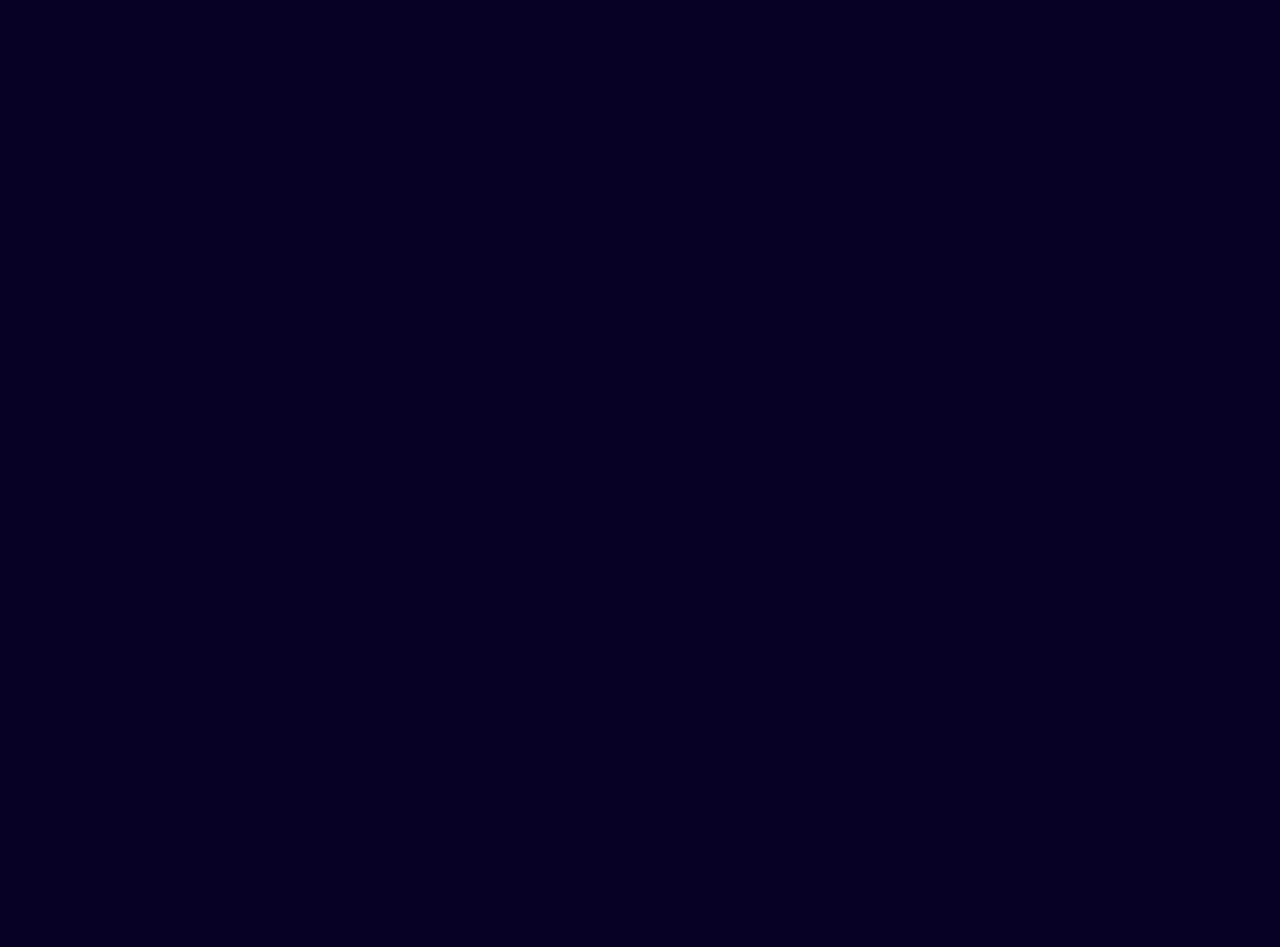
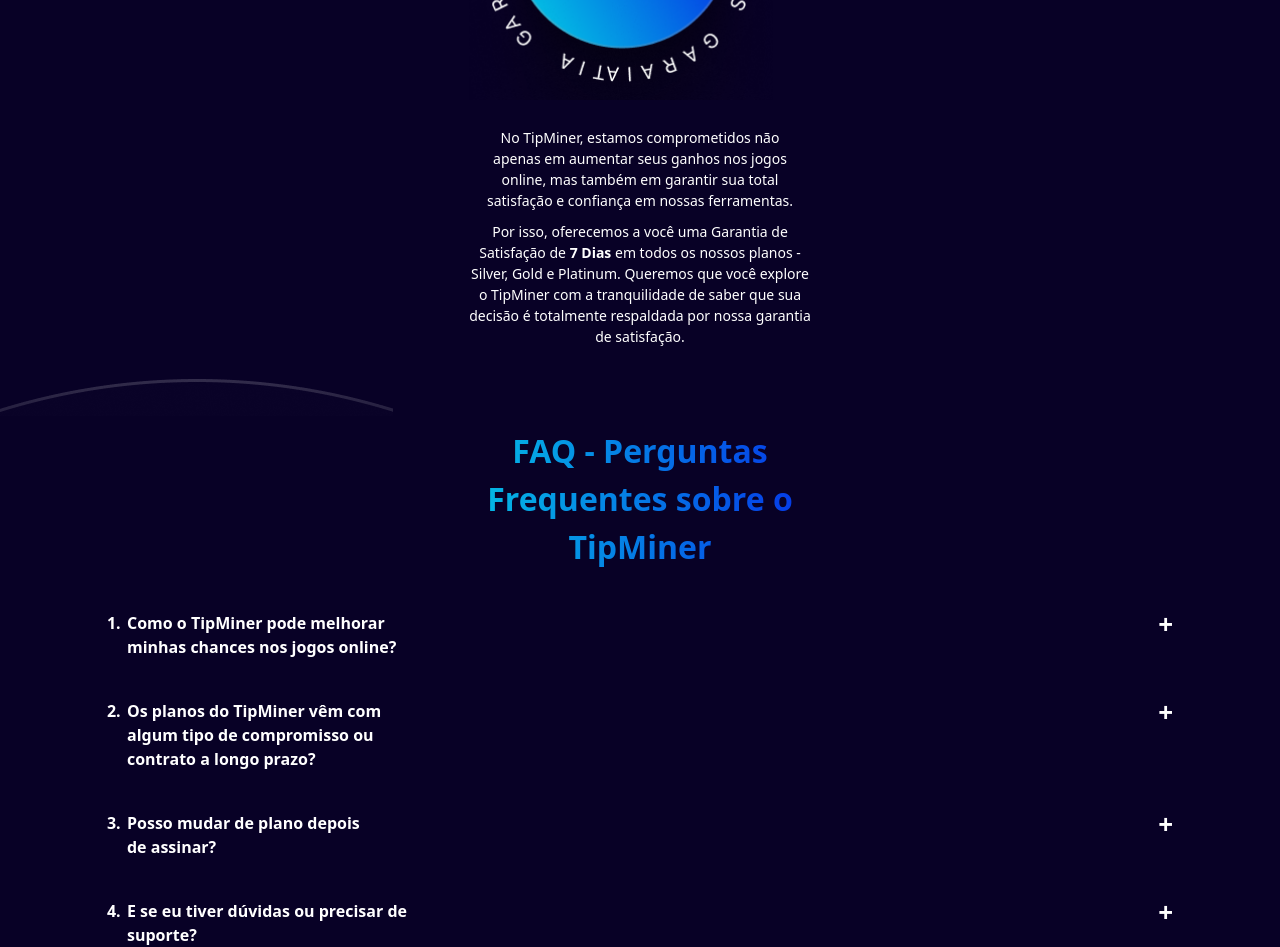
Before and after one commit to ImDevMota/lp-tip-miner, a React (Vite) app: page / in a window 1280 px wide. Shown: the part 8880-9827 px from the top of the page. Before the commit the page ends 8594 px from the top, so only its background shows below. Built offline with nearby package versions, Linux system fonts and the light colour scheme.

Commit message:
Finalizei a section seal e inicei a section questions

```diff
--- a/src/App.jsx
+++ b/src/App.jsx
@@ -4,6 +4,8 @@
 import Features from "./components/Features";
 import Differentials from "./components/Differentials";
 import Plans from "./components/Plans";
+import Seal from "./components/Seal";
+import Questions from "./components/Questions";
 
 function App() {
   return (
@@ -19,6 +21,10 @@
       <Differentials />
 
       <Plans />
+
+      <Seal />
+
+      <Questions />
     </>
   );
 }
--- /dev/null
+++ b/src/components/Questions.jsx
@@ -0,0 +1,102 @@
+import Elipse1Img from "../assets/elipse-1.png";
+
+function Questions() {
+  return (
+    <section className="flex justify-center items-center relative mt-[2rem]">
+      <div className="flex flex-col w-[85%] justify-center items-center">
+        <img src={Elipse1Img} alt="" className="absolute top-0 left-0" />
+
+        <h2 className="text-[32px] mt-[3rem] font-[700] text-center bg-gradient-to-r from-[#04B6E4] to-[#053DE7] bg-clip-text text-transparent">
+          FAQ - Perguntas <br />
+          Frequentes sobre o <br />
+          TipMiner
+        </h2>
+
+        <div className="flex flex-col w-[98%]">
+          <div className="flex flex-col mt-[2.5rem]">
+            <div className="flex flex-row justify-between">
+              <div className="flex flex-row">
+                <p className="text-white text-[16px] font-[600] mr-[0.4rem]">
+                  1.
+                </p>
+                <p className="text-white text-[16px] font-[600]">
+                  Como o TipMiner pode melhorar <br />
+                  minhas chances nos jogos online?
+                </p>
+              </div>
+
+              <button className="text-white leading-none text-[26px] font-bold flex items-start justify-start">
+                +
+              </button>
+            </div>
+
+            <div></div>
+          </div>
+
+          <div className="flex flex-col mt-[2.5rem]">
+            <div className="flex flex-row justify-between">
+              <div className="flex flex-row">
+                <p className="text-white text-[16px] font-[600] mr-[0.4rem]">
+                  2.
+                </p>
+                <p className="text-white text-[16px] font-[600]">
+                  Os planos do TipMiner vêm com <br />
+                  algum tipo de compromisso ou <br />
+                  contrato a longo prazo?
+                </p>
+              </div>
+
+              <button className="text-white leading-none text-[26px] font-bold flex items-start justify-start">
+                +
+              </button>
+            </div>
+
+            <div></div>
+          </div>
+
+          <div className="flex flex-col mt-[2.5rem]">
+            <div className="flex flex-row justify-between">
+              <div className="flex flex-row">
+                <p className="text-white text-[16px] font-[600] mr-[0.4rem]">
+                  3.
+                </p>
+                <p className="text-white text-[16px] font-[600]">
+                  Posso mudar de plano depois <br />
+                  de assinar?
+                </p>
+              </div>
+
+              <button className="text-white leading-none text-[26px] font-bold flex items-start justify-start">
+                +
+              </button>
+            </div>
+
+            <div></div>
+          </div>
+
+          <div className="flex flex-col mt-[2.5rem]">
+            <div className="flex flex-row justify-between">
+              <div className="flex flex-row">
+                <p className="text-white text-[16px] font-[600] mr-[0.4rem]">
+                  4.
+                </p>
+                <p className="text-white text-[16px] font-[600]">
+                  E se eu tiver dúvidas ou precisar de <br />
+                  suporte?
+                </p>
+              </div>
+
+              <button className="text-white leading-none text-[26px] font-bold flex items-start justify-start">
+                +
+              </button>
+            </div>
+
+            <div></div>
+          </div>
+        </div>
+      </div>
+    </section>
+  );
+}
+
+export default Questions;
--- a/src/components/Seal.jsx
+++ b/src/components/Seal.jsx
@@ -1,37 +1,27 @@
+import SeloImg from "../assets/selo.png";
+
 function Seal() {
   return (
-    <section>
-      <div>
-        <img src="" alt="" />
+    <section className="flex justify-center items-center mt-[5rem]">
+      <div className="flex flex-col w-[85%] justify-center items-center">
+        <div className="flex flex-col">
+          <img src={SeloImg} alt="" className="w-[19rem]" />
 
-        <h2></h2>
-
-        <div>
-          <p></p>
-          <button></button>
-
-          <div></div>
-        </div>
-
-        <div>
-          <p></p>
-          <button></button>
-
-          <div></div>
-        </div>
-
-        <div>
-          <p></p>
-          <button></button>
-
-          <div></div>
-        </div>
-
-        <div>
-          <p></p>
-          <button></button>
-
-          <div></div>
+          <p className="text-white text-[14px] font-[400] text-center mt-[1.7rem]">
+            No TipMiner, estamos comprometidos não <br />
+            apenas em aumentar seus ganhos nos jogos <br />
+            online, mas também em garantir sua total <br />
+            satisfação e confiança em nossas ferramentas.
+          </p>
+          <p className="text-white text-[14px] font-[400] text-center mt-[0.6rem]">
+            Por isso, oferecemos a você uma Garantia de <br />
+            Satisfação de <span className="font-bold">7 Dias</span> em todos os
+            nossos planos - <br />
+            Silver, Gold e Platinum. Queremos que você explore <br />o TipMiner
+            com a tranquilidade de saber que sua <br />
+            decisão é totalmente respaldada por nossa garantia <br />
+            de satisfação.
+          </p>
         </div>
       </div>
     </section>
```
Also changed, not shown: src/assets/SELO.svg (deleted), src/assets/selo.png (added).
